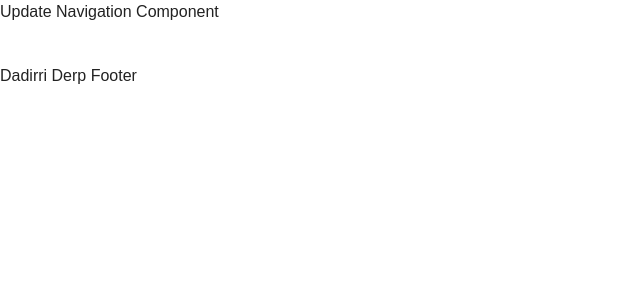
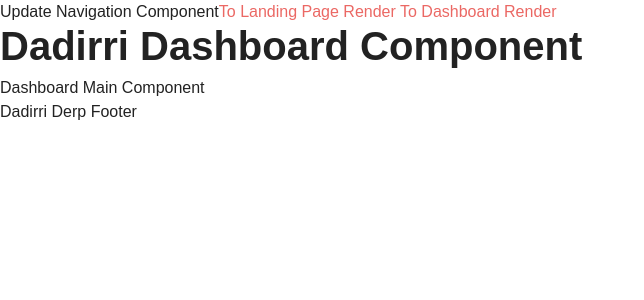
Before and after one commit to jlevine84/Project3, a React (Create React App) app in the folder client/: page /dashboard in a window 1280 px wide. Shown: the top 300 px of the page, without its empty margins (0-644 px from the left). Built offline with nearby package versions, Linux system fonts and the light colour scheme; no server answers; a web font is replaced by a local one.

Commit message:
React routes and component updates

```diff
--- a/client/src/App.js
+++ b/client/src/App.js
@@ -6,6 +6,7 @@ import Nav from "./components/Nav";
 import AUTH from './utils/AUTH';
 import Footer from './components/Footer/Footer'
 import Dashboard from './components/Dashboard/Dashboard'
+import Landing from './components/Landing/Landing'
 
 
 class App extends Component {
@@ -67,24 +68,30 @@ class App extends Component {
 		return (
 			<div className="App">
 				<Nav user={this.state.user} logout={this.logout}/>
+				<Switch>
+					<Route exact path="/" component={() => <Landing user={this.state.user}/>} />
+					<Route exact path="/dashboard" component={() => <Dashboard user={this.state.user}/>} />
+				</Switch>
+
 				{/* User is logged in */}
-        { this.state.loggedIn && (
+        {/* { this.state.loggedIn && (
           <div>
-            <div className="main-view">
+            <div className="">
               <Switch>
                 <Route exact path="/" component={() => <Dashboard user={this.state.user}/>} />
               </Switch>
             </div>
           </div>
-				)}
+				)} */}
 				{/* User is not logged in */}
-        { !this.state.loggedIn && (
+        {/* { !this.state.loggedIn && (
+
           <div className="auth-wrapper" style={{paddingTop:40}}>
             <Route exact path="/" component={() => <LoginForm login={this.login}/>} />
             <Route exact path="/books" component={() => <LoginForm user={this.login}/>} />
             <Route exact path="/signup" component={SignupForm} />
           </div>
-				)}
+				)} */}
 				<Footer/>
 			</div>
 		)
--- a/client/src/components/Dashboard/Dashboard.js
+++ b/client/src/components/Dashboard/Dashboard.js
@@ -5,7 +5,7 @@ class Dashboard extends React.Component {
   render() {
     return (
       <div className="Jumbotron">
-        <h1>Welcome stuff</h1>
+        <h1>Dadirri Dashboard Component</h1>
         Dashboard Main Component
       </div>
     )
--- /dev/null
+++ b/client/src/components/Landing/Landing.js
@@ -0,0 +1,12 @@
+import React from 'react'
+import './landing.css'
+
+function Landing() {
+  return (
+    <div className="Jumbotron">
+      <h1>Dadirri Landing Page</h1>
+    </div>
+  )
+}
+
+export default Landing
--- a/client/src/components/Nav/Nav.js
+++ b/client/src/components/Nav/Nav.js
@@ -24,6 +24,8 @@ const Nav = (props) => {
   return (
     <nav>
       Update Navigation Component
+      <Link to="/">To Landing Page Render</Link>
+      <Link to="/dashboard"> To Dashboard Render</Link>
       {/* <Col size="md-2">
         <Link to="/" className="navbar-brand">Dadirri</Link>
       </Col>
```
Also changed, not shown: client/src/components/Landing/landing.css (added).
